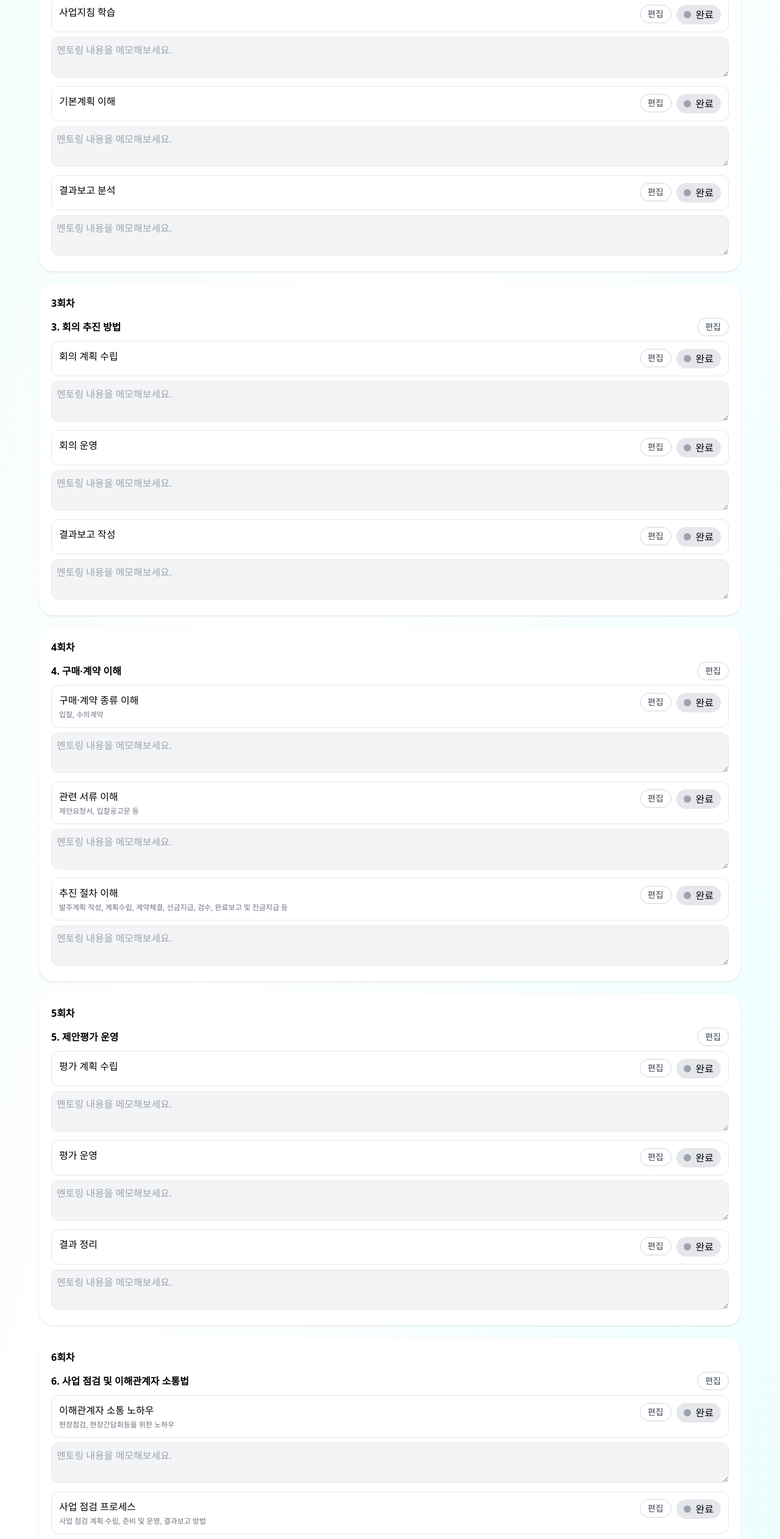
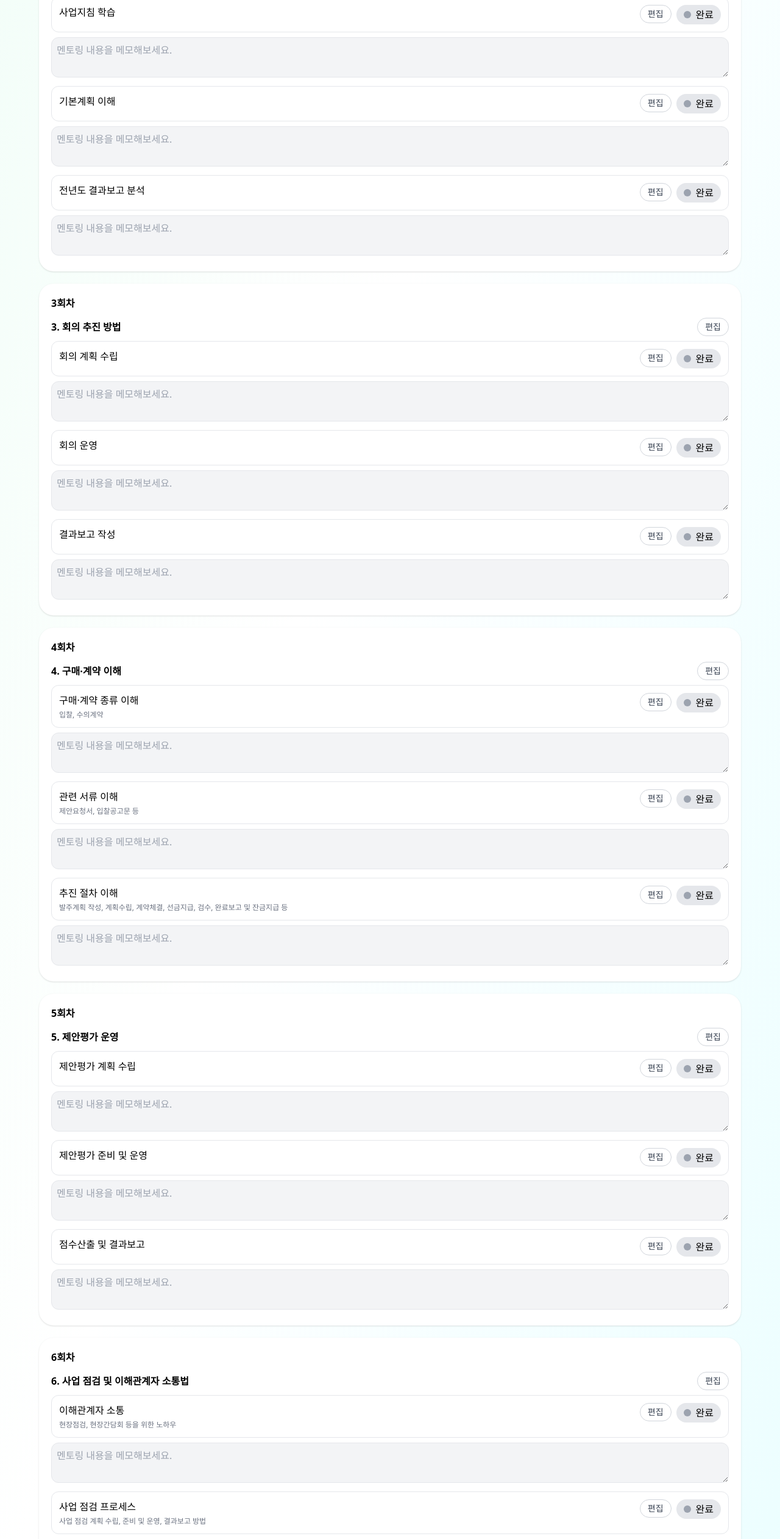
Before and after one commit to jung-heejin-2/onboarding-board, a React (Vite) app: page / in a window 1280 px wide. Shown: the part 1663-4186 px from the top of the page at 61% size. Built offline with nearby package versions, Linux system fonts and the light colour scheme.

Commit message:
Update App.tsx
텍스트편집

```diff
--- a/src/App.tsx
+++ b/src/App.tsx
@@ -84,7 +84,7 @@ const weeks: Week[] = [
         items: [
           { id: "w2-1-1", label: "사업지침 학습" },
           { id: "w2-1-2", label: "기본계획 이해" },
-          { id: "w2-1-3", label: "결과보고 분석" },
+          { id: "w2-1-3", label: "전년도 결과보고 분석" },
         ],
       },
     ],
@@ -131,9 +131,9 @@ const weeks: Week[] = [
         id: "g5-1",
         groupTitle: "5. 제안평가 운영",
         items: [
-          { id: "w5-1-1", label: "평가 계획 수립" },
-          { id: "w5-1-2", label: "평가 운영" },
-          { id: "w5-1-3", label: "결과 정리" },
+          { id: "w5-1-1", label: "제안평가 계획 수립" },
+          { id: "w5-1-2", label: "제안평가 준비 및 운영" },
+          { id: "w5-1-3", label: "점수산출 및 결과보고" },
         ],
       },
     ],
@@ -148,8 +148,8 @@ const weeks: Week[] = [
         items: [
           {
             id: "w6-1-1",
-            label: "이해관계자 소통 노하우",
-            description: "현장점검, 현장간담회등을 위한 노하우",
+            label: "이해관계자 소통",
+            description: "현장점검, 현장간담회 등을 위한 노하우",
           },
           {
             id: "w6-1-2",
```
